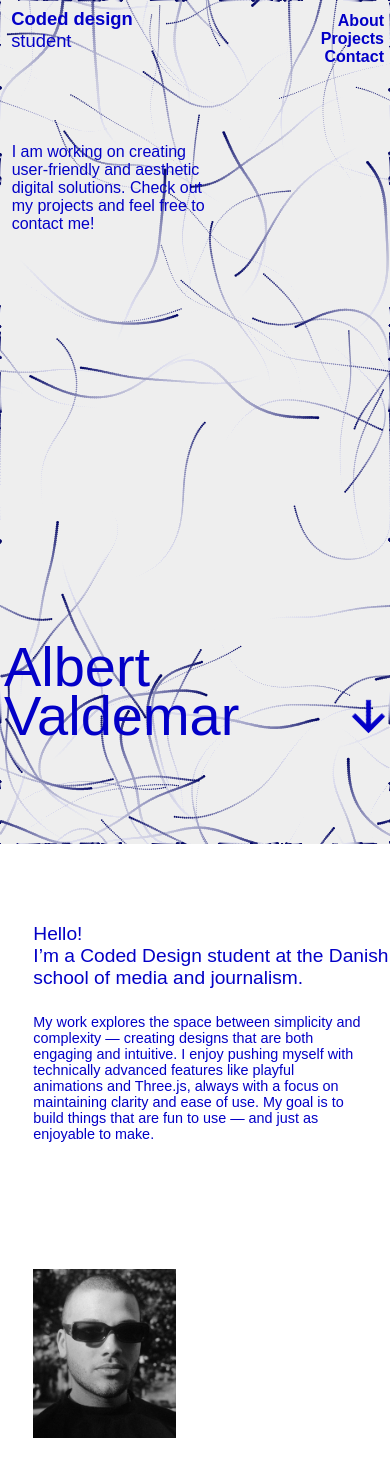
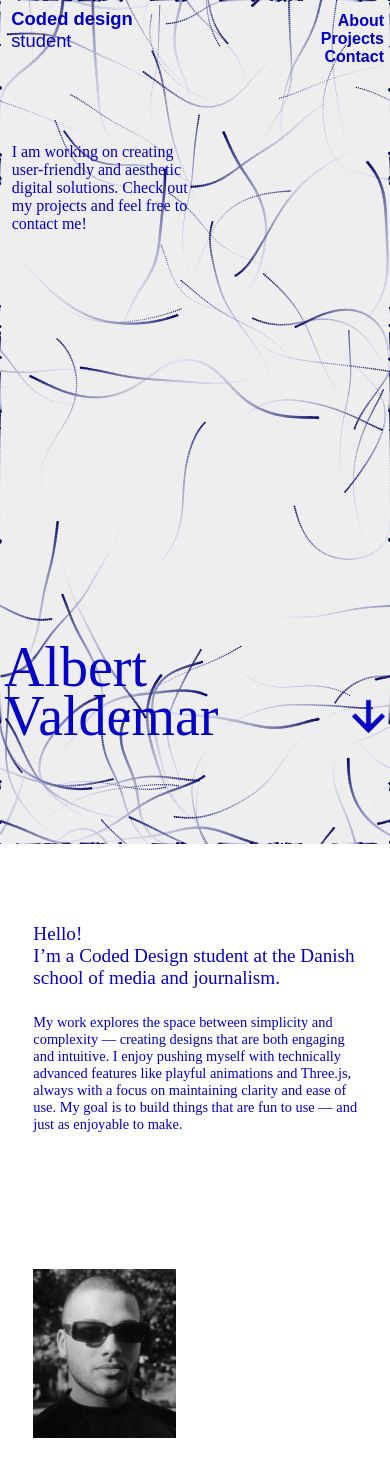
Before and after one commit to albertcaspersen/portfolie, a Vue app: page /about in a window 390 px wide. Shown: the top 1476 px of the page. Built offline with nearby package versions, Linux system fonts and the light colour scheme; a web font is replaced by a local one.

Commit message:
missing fontssss

```diff
--- a/src/About.vue
+++ b/src/About.vue
@@ -358,6 +358,7 @@ onBeforeUnmount(() => {
         text-align: center;
         padding: 0;
         color: #0300c7;
+        font-family: panchang;
     }
 
     .info {
@@ -365,6 +366,7 @@ onBeforeUnmount(() => {
         font-weight: 100;
         color: #0300c7;
         font-size: 1rem;
+        font-family: panchang;
     }
 
     .grid-infoTekst {
@@ -373,6 +375,7 @@ onBeforeUnmount(() => {
         margin-left: 3%;
         max-width: 50%;
         margin-top: 10%;
+        font-family: panchang;
     }
 
     .Albert {
@@ -385,6 +388,7 @@ onBeforeUnmount(() => {
         color: #0300c7;
         margin-bottom: -2vh;
         margin-left: 1vw;
+        font-family: panchang;
     }
 
     .Valdemar {
@@ -396,6 +400,7 @@ onBeforeUnmount(() => {
         color: #0300c7;
         margin-left: 1vw;
         padding: 0px;
+        font-family: panchang;
 
 
     }
@@ -424,6 +429,7 @@ onBeforeUnmount(() => {
         margin-top:15%;
         padding: 0px;
         margin-top: 20vh;
+        font-family: panchang;
     }
 
     .omMig2 {
@@ -433,6 +439,7 @@ onBeforeUnmount(() => {
         margin-top: 3vh;
         max-width: 85vw;
         padding: 0px;
+        font-family: panchang;
     }
     .grid-beskrivelse { grid-column: 2 / 13; grid-row: 5; }
 
```
